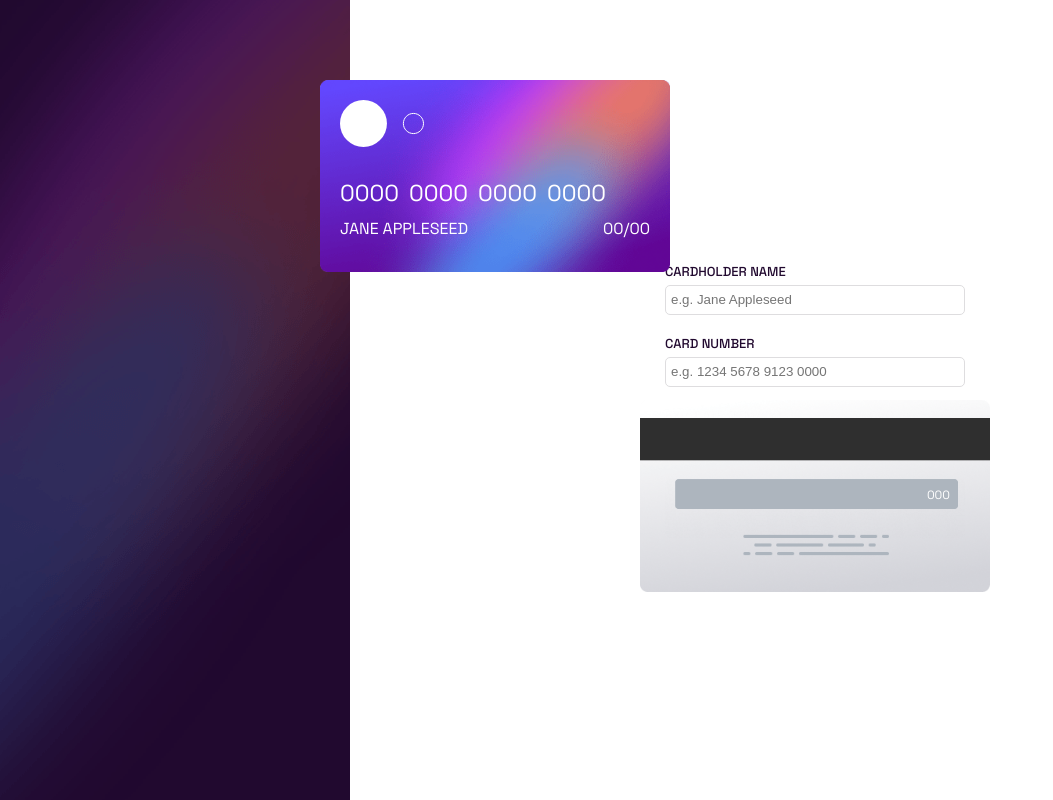
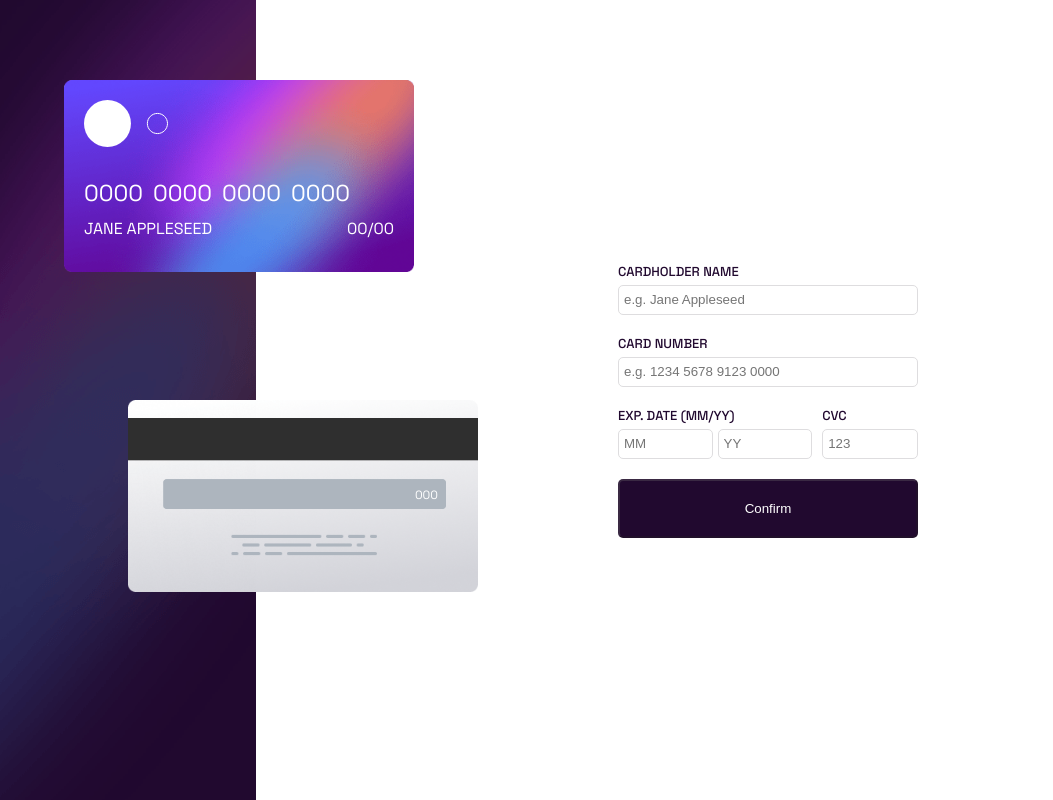
Before and after one commit to OscarCasEsc/FrontendMentor-InteractiveCardDetailsForm, an Angular app: page / in a window 1280 px wide. Shown: the whole page, without its empty margins (0-1053 px from the left). Built offline with nearby package versions, Linux system fonts and the light colour scheme.

Commit message:
💄card positions

```diff
--- a/src/app/app.component.scss
+++ b/src/app/app.component.scss
@@ -4,12 +4,16 @@
     width: 100vw;
     .first-section {
         background-image: url('./../assets/bg-main-desktop.png');
-        width: 350px;
+        width: 20%;
+        max-width: 370px;
+        min-width: 215px;
+        position: relative;
     }
     .second-section {
         display: flex;
         justify-content: center;
         align-items: center;
-        width: calc(100% - 350px);
+        width: 80%;
+        min-width: 815px;
     }
 }
```
